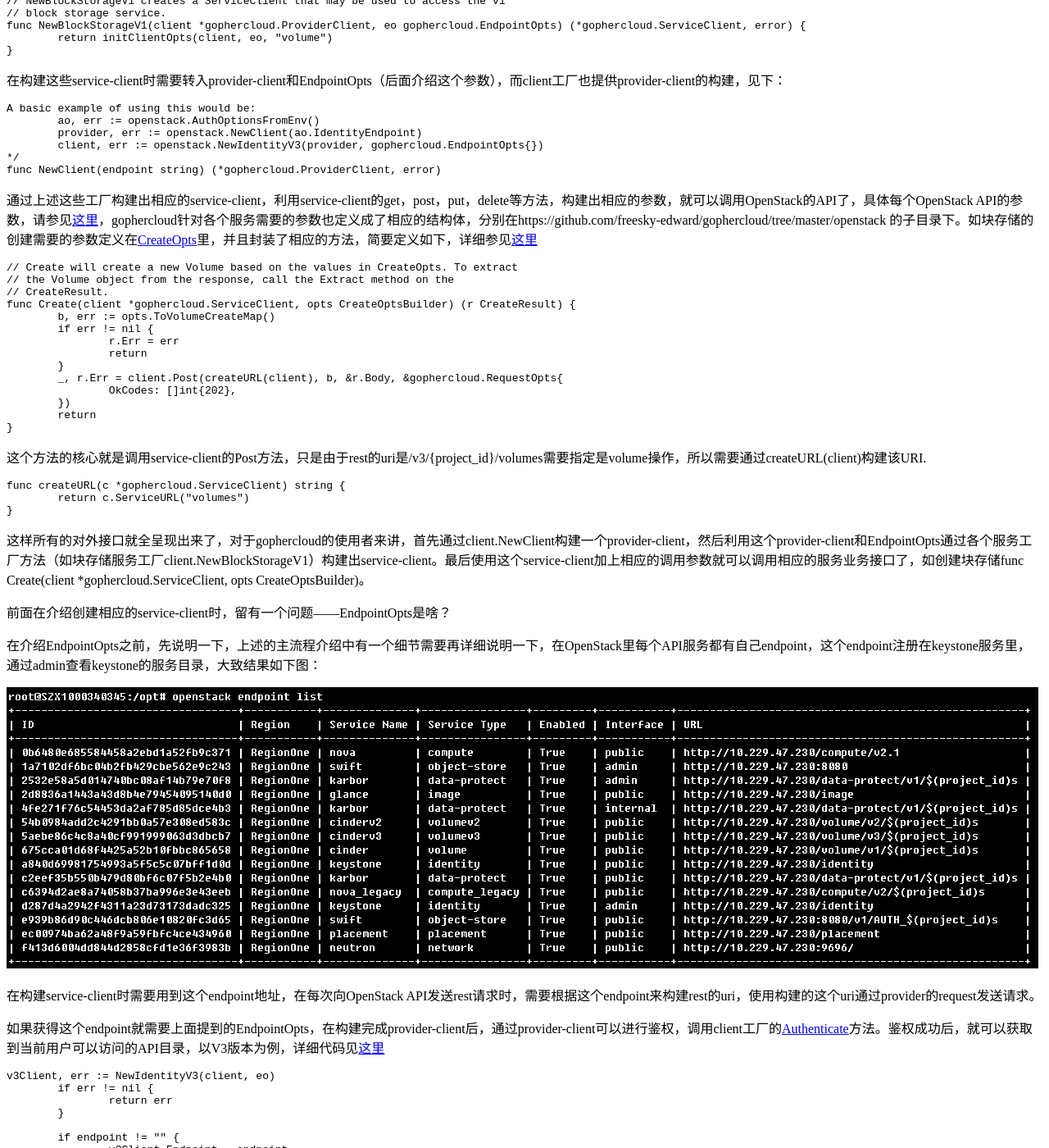
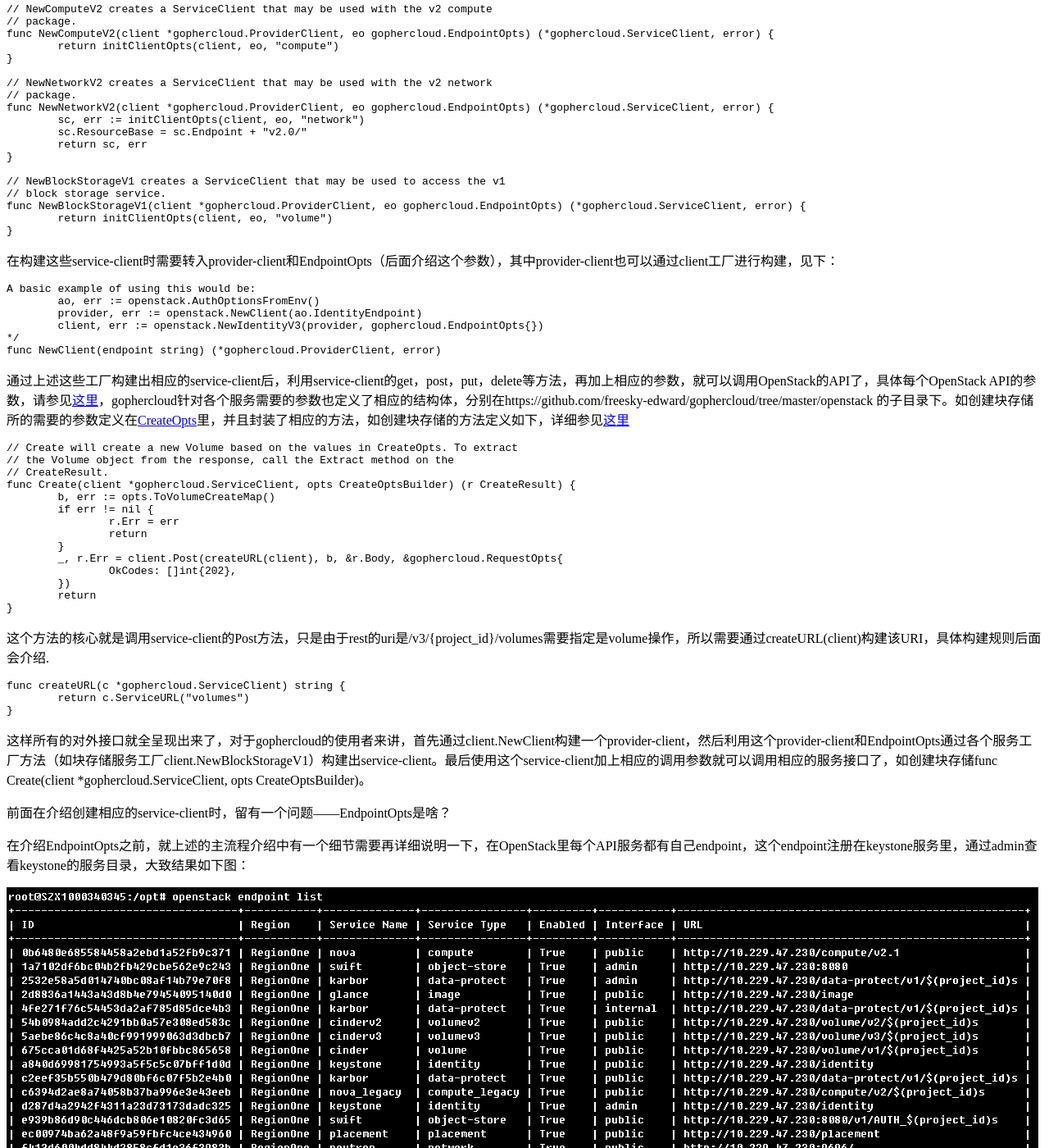
Before and after one commit to freesky-edward/freesky-edward.github.io, a Jekyll site: the page built from _posts/2017-11-02-gophercloud-intro.md, in a window 1280 px wide and 1400 px high, scrolled down 2814 px. Shown: the whole window at 82% size. Built offline with Jekyll 4.4.1, drawn with Linux system fonts in a browser that asks for light colours; nearby versions of some CDN libraries; some of the changed text lies outside the part shown.

Commit message:
modify the express of the gophercloud blog

````diff
--- a/_posts/2017-11-02-gophercloud-intro.md
+++ b/_posts/2017-11-02-gophercloud-intro.md
@@ -26,7 +26,7 @@
 
 既然是要通过code调用API服务，那么肯定需要封装能访问这些API服务的client，在gophercloud中一共有两个client，分别代表了两个层次的client（严格上说是3个，这里有没有把http client这一层算作是gophercloud的client）。这两个client分别是[service-client](https://github.com/freesky-edward/gophercloud/blob/master/service_client.go)和[provider-client](https://github.com/freesky-edward/gophercloud/blob/master/provider_client.go)。大致关系如下：
 
-![]({{ site.url }}/images/2017-11-02-gophercloud-intro/clients_relationship.png)
+![]({{ site.url }}/images/2017-11-02-gophercloud-intro/clients-relationship.png)
 
 其中provider-client是service-client的一个generic implement，它是所有服务访问的基础client，provider-client主要是封装了http-client，构建http消息通过http-client发送，然后再处理返回消息以及异常。它的结构体声明如下：
 
@@ -78,6 +78,8 @@
 // header will automatically be provided.
 func (client *ProviderClient) Request(method, url string, options *RequestOpts) (*http.Response, error)
 ```
+
+Request方法通过对http client封装出提供对远端http服务的访问方法，该方法主要有三个参数，method，url，和options，method是指http请求的类型，如get，post，put，delete等，url是指访问远端的http资源路径，后面会简单介绍它的生成规则，options则是访问该远程服务提供的一些参数。
 
 基于provider-client，会衍生出各种服务client，如：计算服务client，存储服务client，鉴权服务client等等，这些服务clients并不是每一种服务定义了一个结构体，而是抽象成了一个结构体申明，那就是service-client.
 这里先介绍下service-client的内部，至于如果构建这些不同类型的服务client的，稍后介绍。
@@ -135,7 +137,7 @@
 }
 ```
 
-在构建这些service-client时需要转入provider-client和EndpointOpts（后面介绍这个参数），而client工厂也提供provider-client的构建，见下：
+在构建这些service-client时需要转入provider-client和EndpointOpts（后面介绍这个参数），其中provider-client也可以通过client工厂进行构建，见下：
 
 ```golang
 A basic example of using this would be:
@@ -146,7 +148,7 @@
 func NewClient(endpoint string) (*gophercloud.ProviderClient, error)
 ```
 
-通过上述这些工厂构建出相应的service-client，利用service-client的get，post，put，delete等方法，构建出相应的参数，就可以调用OpenStack的API了，具体每个OpenStack API的参数，请参见[这里](https://docs.openstack.org/pike/api/)，gophercloud针对各个服务需要的参数也定义成了相应的结构体，分别在https://github.com/freesky-edward/gophercloud/tree/master/openstack 的子目录下。如块存储的创建需要的参数定义在[CreateOpts](https://github.com/freesky-edward/gophercloud/blob/master/openstack/blockstorage/v2/volumes/requests.go#L17)里，并且封装了相应的方法，简要定义如下，详细参见[这里](https://github.com/freesky-edward/gophercloud/blob/master/openstack/blockstorage/v2/volumes/requests.go#L49)
+通过上述这些工厂构建出相应的service-client后，利用service-client的get，post，put，delete等方法，再加上相应的参数，就可以调用OpenStack的API了，具体每个OpenStack API的参数，请参见[这里](https://docs.openstack.org/pike/api/)，gophercloud针对各个服务需要的参数也定义了相应的结构体，分别在https://github.com/freesky-edward/gophercloud/tree/master/openstack 的子目录下。如创建块存储所的需要的参数定义在[CreateOpts](https://github.com/freesky-edward/gophercloud/blob/master/openstack/blockstorage/v2/volumes/requests.go#L17)里，并且封装了相应的方法，如创建块存储的方法定义如下，详细参见[这里](https://github.com/freesky-edward/gophercloud/blob/master/openstack/blockstorage/v2/volumes/requests.go#L49)
 
 ```golang
 // Create will create a new Volume based on the values in CreateOpts. To extract
@@ -165,7 +167,7 @@
 }
 ```
 
-这个方法的核心就是调用service-client的Post方法，只是由于rest的uri是/v3/{project_id}/volumes需要指定是volume操作，所以需要通过createURL(client)构建该URI.
+这个方法的核心就是调用service-client的Post方法，只是由于rest的uri是/v3/{project_id}/volumes需要指定是volume操作，所以需要通过createURL(client)构建该URI，具体构建规则后面会介绍.
 
 ```golang
 func createURL(c *gophercloud.ServiceClient) string {
@@ -173,20 +175,20 @@
 }
 ```
 
-这样所有的对外接口就全呈现出来了，对于gophercloud的使用者来讲，首先通过client.NewClient构建一个provider-client，然后利用这个provider-client和EndpointOpts通过各个服务工厂方法（如块存储服务工厂client.NewBlockStorageV1）构建出service-client。最后使用这个service-client加上相应的调用参数就可以调用相应的服务业务接口了，如创建块存储func Create(client *gophercloud.ServiceClient, opts CreateOptsBuilder)。
+这样所有的对外接口就全呈现出来了，对于gophercloud的使用者来讲，首先通过client.NewClient构建一个provider-client，然后利用这个provider-client和EndpointOpts通过各个服务工厂方法（如块存储服务工厂client.NewBlockStorageV1）构建出service-client。最后使用这个service-client加上相应的调用参数就可以调用相应的服务接口了，如创建块存储func Create(client *gophercloud.ServiceClient, opts CreateOptsBuilder)。
 
 前面在介绍创建相应的service-client时，留有一个问题——EndpointOpts是啥？
 
-在介绍EndpointOpts之前，先说明一下，上述的主流程介绍中有一个细节需要再详细说明一下，在OpenStack里每个API服务都有自己endpoint，这个endpoint注册在keystone服务里，通过admin查看keystone的服务目录，大致结果如下图：
+在介绍EndpointOpts之前，就上述的主流程介绍中有一个细节需要再详细说明一下，在OpenStack里每个API服务都有自己endpoint，这个endpoint注册在keystone服务里，通过admin查看keystone的服务目录，大致结果如下图：
 
 ![]({{ site.url }}/images/2017-11-02-gophercloud-intro/service-catalog.png)
 
-在构建service-client时需要用到这个endpoint地址，在每次向OpenStack API发送rest请求时，需要根据这个endpoint来构建rest的uri，使用构建的这个uri通过provider的request发送请求。
+在构建service-client时需要用到这个endpoint地址，在每次向OpenStack API发送rest请求时，需要根据这个endpoint来构建rest的uri（前面有提到），最后将这个uri传给provider-client的request进行远端服务调用，那么如果创建这个uri的呢？
 
-如果获得这个endpoint就需要上面提到的EndpointOpts，在构建完成provider-client后，通过provider-client可以进行鉴权，调用client工厂的[Authenticate](https://github.com/freesky-edward/gophercloud/blob/master/openstack/client.go#L99)方法。鉴权成功后，就可以获取到当前用户可以访问的API目录，以V3版本为例，详细代码见[这里](https://github.com/freesky-edward/gophercloud/blob/master/openstack/client.go#L178)
+uri是基于上图中的endpoint加上子路径构成，如创建存储的uri是http://10.229.47.230/volume/v3/slob/volumes就是前面图中的endpoint+volumes构成的，要构建出这个uri，首先需要获得这个endpoint，要获得这个endpoint就需要上面提到的EndpointOpts，一般在构建完成provider-client后，通过调用client工厂的[Authenticate](https://github.com/freesky-edward/gophercloud/blob/master/openstack/client.go#L99)方法进行鉴权，鉴权成功后，就可以获取到当前用户可以访问的API目录（服务目录），以V3版本为例，详细代码见[这里](https://github.com/freesky-edward/gophercloud/blob/master/openstack/client.go#L178)
 
 ```golang
-v3Client, err := NewIdentityV3(client, eo)
+        v3Client, err := NewIdentityV3(client, eo)
 	if err != nil {
 		return err
 	}
@@ -243,7 +245,7 @@
 	}
 ```
 
-而这个方法是在鉴权后保存在provider-client的EndpointLocator里，在client的工厂创建各个service-client时会根据这个方法得到endpoint，并将其注入到service-client的Endpoint里，代码请参见[这里](https://github.com/freesky-edward/gophercloud/blob/master/openstack/client.go#L265):
+而这个过滤方法是在鉴权后保存在provider-client的EndpointLocator里，在client的工厂创建各个service-client时会调用这个方法得到endpoint，并将其注入到service-client的Endpoint里，代码请参见[这里](https://github.com/freesky-edward/gophercloud/blob/master/openstack/client.go#L265):
 
 ```golang
 func initClientOpts(client *gophercloud.ProviderClient, eo gophercloud.EndpointOpts, clientType string) (*gophercloud.ServiceClient, error) {
@@ -259,8 +261,25 @@
 	return sc, nil
 }
 ```
+service-cliet在进行具体的服务调用时，会根据这里的endpoint来拼装uri（前面介绍的createURL），具体拼装逻辑封装在service-client
+的[ServiceURL](https://github.com/freesky-edward/gophercloud/blob/master/service_client.go#L32)方法里：
 
-所以EndpointOpts就是需要指定这个client是用于哪个region调用内部或者外部的API服务的一个结构体。
+```golang
+// ResourceBaseURL returns the base URL of any resources used by this service. It MUST end with a /.
+func (client *ServiceClient) ResourceBaseURL() string {
+	if client.ResourceBase != "" {
+		return client.ResourceBase
+	}
+	return client.Endpoint
+}
+
+// ServiceURL constructs a URL for a resource belonging to this provider.
+func (client *ServiceClient) ServiceURL(parts ...string) string {
+	return client.ResourceBaseURL() + strings.Join(parts, "/")
+}
+```
+
+所以EndpointOpts就是需要指定这个client是用于哪个region、那种服务范围（调用内部或者外部）的API服务的一个结构体，技术就是用来选择endpoint的。
 
 ### 总结
 
````
Also changed, not shown: other parts of _posts/2017-11-02-gophercloud-intro.md (+1 -1 lines).
